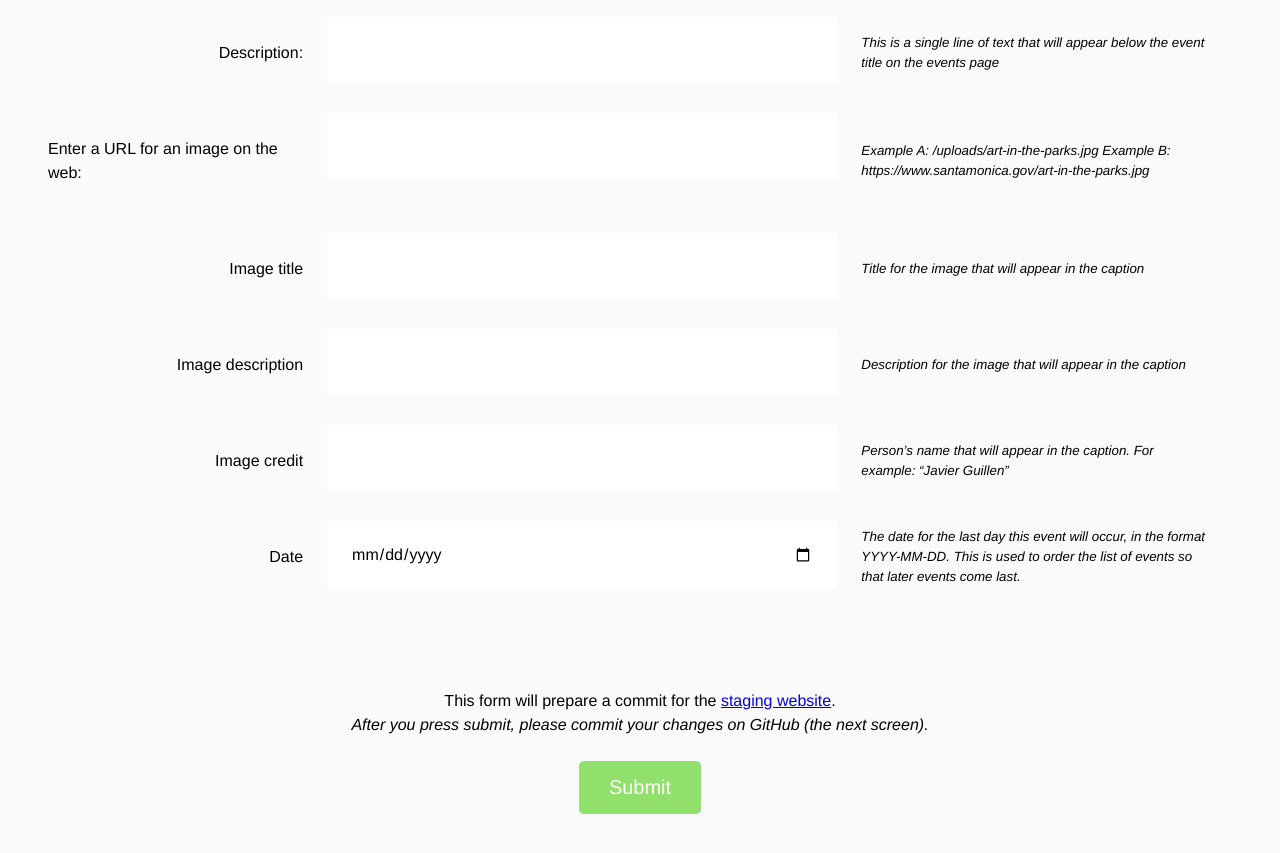
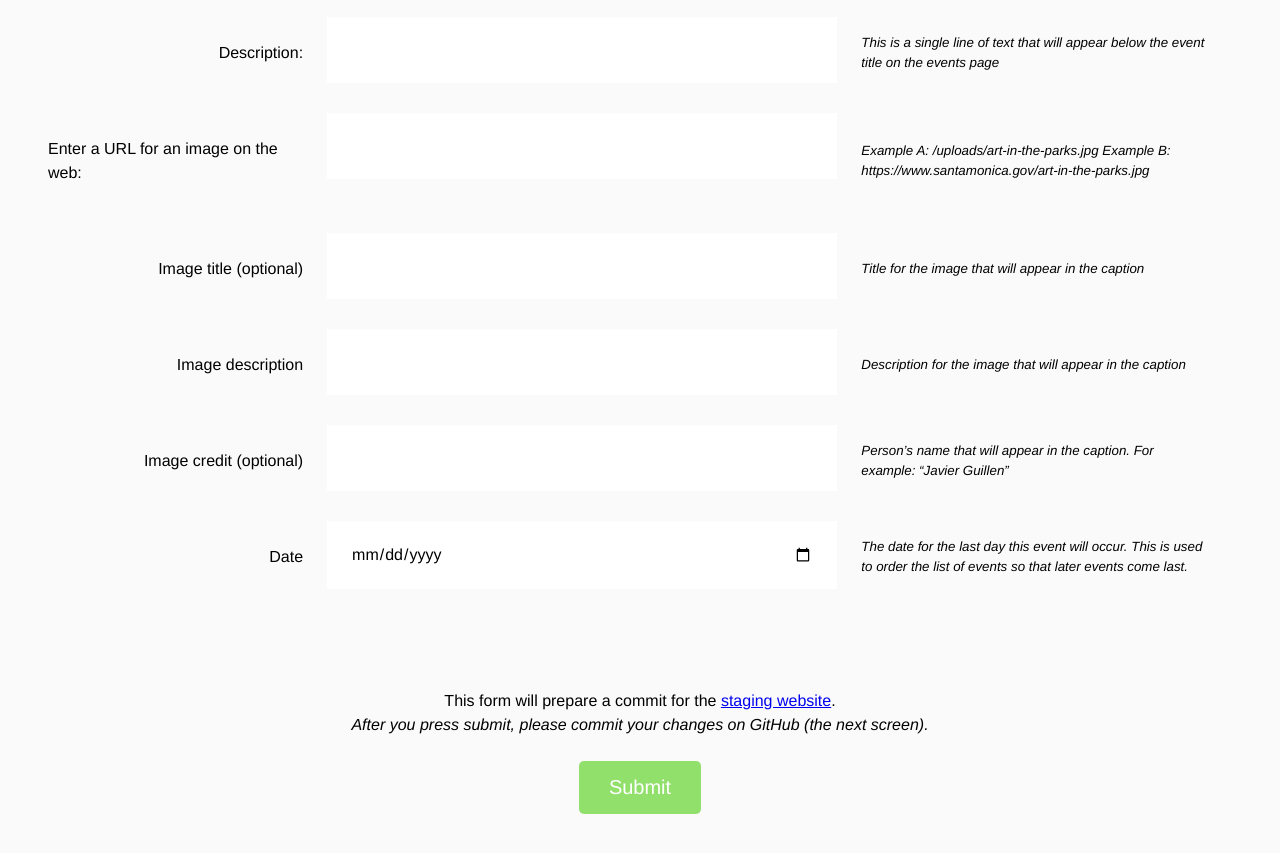
Before and after one commit to jimthoburn/artsamo, a Jekyll site: the page admin/add-an-event.html, which Jekyll copies as it is, in a window 1280 px wide and 900 px high, scrolled down 976 px. Shown: the top 853 px of the window. Built offline with Jekyll 4.4.1, drawn with Linux system fonts in a browser that asks for light colours.

Commit message:
Add required fields to “Add an event” form

```diff
--- a/admin/add-an-event.html
+++ b/admin/add-an-event.html
@@ -87,7 +87,7 @@
     <li>
       <label>
         <span>Event name:</span><br />
-        <input type="text" name="yaml_title" />
+        <input type="text" name="yaml_title" required />
       </label>
       <br />
       <small>Example: Meet me at Reed</small>
@@ -97,7 +97,7 @@
         <span>URL:</span><br />
         <span>
           <span class="url-preview">beta-artsamo.digitalservice.la/</span>
-          <input type="text" name="markdown_filename" />
+          <input type="text" name="markdown_filename" required />
         </span>
       </label>
       <br />
@@ -119,7 +119,7 @@
     <li>
       <label>
         <span>Description:</span><br />
-        <input type="text" name="yaml_description" />
+        <input type="text" name="yaml_description" required />
       </label>
       <br />
       <small>This is a single line of text that will appear below the event title on the events page</small>
@@ -134,7 +134,7 @@
       -->
       <label>
         <span>Enter a URL for an image on the web:</span><br />
-        <input type="text" name="yaml_image_url" />
+        <input type="text" name="yaml_image_url" required />
       </label>
       <br />
       <small>
@@ -144,7 +144,7 @@
     </li>
     <li>
       <label>
-        <span>Image title</span><br />
+        <span>Image title (optional)</span><br />
         <input type="text" name="yaml_image_title" />
       </label>
       <br />
@@ -153,14 +153,14 @@
     <li>
       <label>
         <span>Image description</span><br />
-        <input type="text" name="yaml_image_description" />
+        <input type="text" name="yaml_image_description" required />
       </label>
       <br />
       <small>Description for the image that will appear in the caption</small>
     </li>
     <li>
       <label>
-        <span>Image credit</span><br />
+        <span>Image credit (optional)</span><br />
         <input type="text" name="yaml_image_credit" />
       </label>
       <br />
@@ -169,11 +169,11 @@
     <li>
       <label>
         <span>Date</span><br />
-        <input type="date" name="yaml_end_date" />
+        <input type="date" name="yaml_end_date" placeholder="YYYY-MM-DD" required />
       </label>
       <br />
       <small>
-        The date for the last day this event will occur, in the format YYYY-MM-DD.<br />
+        The date for the last day this event will occur.<br />
         This is used to order the list of events so that later events come last.
       </small>
     </li>
@@ -212,6 +212,7 @@
   </p>
   <input type="hidden" name="filename" />
   <input type="hidden" name="value" />
+  <input type="hidden" name="message" />
 </form>
 
 
```
Also changed, not shown: other parts of admin/add-an-event.html (+3 -0 lines).
